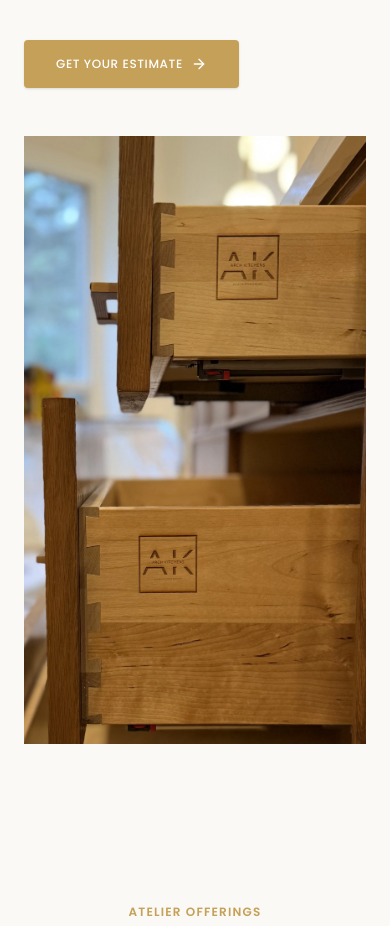
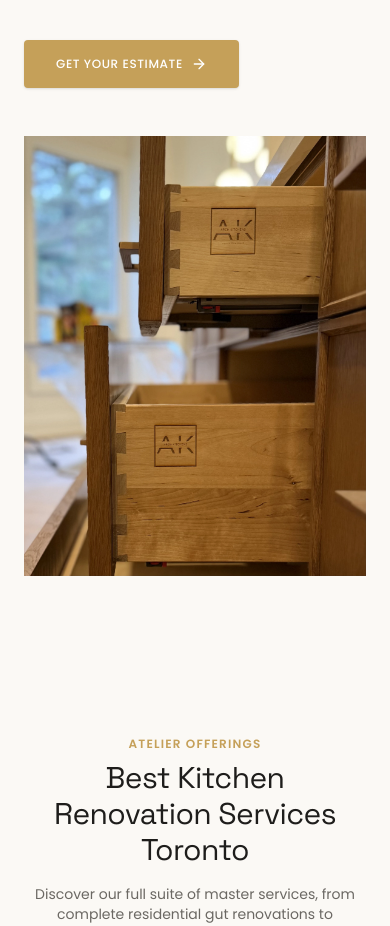
Before and after one commit to ahal0309/arch-kitchen, a Next.js app: page / in a window 390 px wide. Shown: the part 4201-5127 px from the top of the page. Built offline with nearby package versions, Linux system fonts and the light colour scheme; a web font is replaced by a local one.

Commit message:
Make specialist image fully responsive with exact aspect ratio and object-contain

```diff
--- a/src/app/page.tsx
+++ b/src/app/page.tsx
@@ -799,15 +799,15 @@ export default function HomePage() {
             </div>
 
             {/* Right Media Column with Specialist Joinery Showcase */}
-            <div className="lg:col-span-6 relative flex justify-center lg:justify-end">
-              <div className="relative w-full max-w-[480px] overflow-hidden aspect-[9/16] md:aspect-[9/16] z-10 group">
+            <div className="lg:col-span-6 relative flex justify-center lg:justify-end items-center">
+              <div className="relative w-full max-w-[520px] aspect-[2253/2899] z-10 group overflow-hidden">
                 <Image
                   src="/arch_kitchen/IMG_9775.webp"
                   alt="Your Kitchen Specialist Toronto Showcase"
                   fill
                   quality={100}
                   sizes="(max-width: 1024px) 100vw, 50vw"
-                  className="object-cover object-center group-hover:scale-105 transition-transform duration-700"
+                  className="object-contain object-center group-hover:scale-102 transition-transform duration-700"
                 />
 
                 {/* Clean Full View Showcase Image without text overlays */}
```
